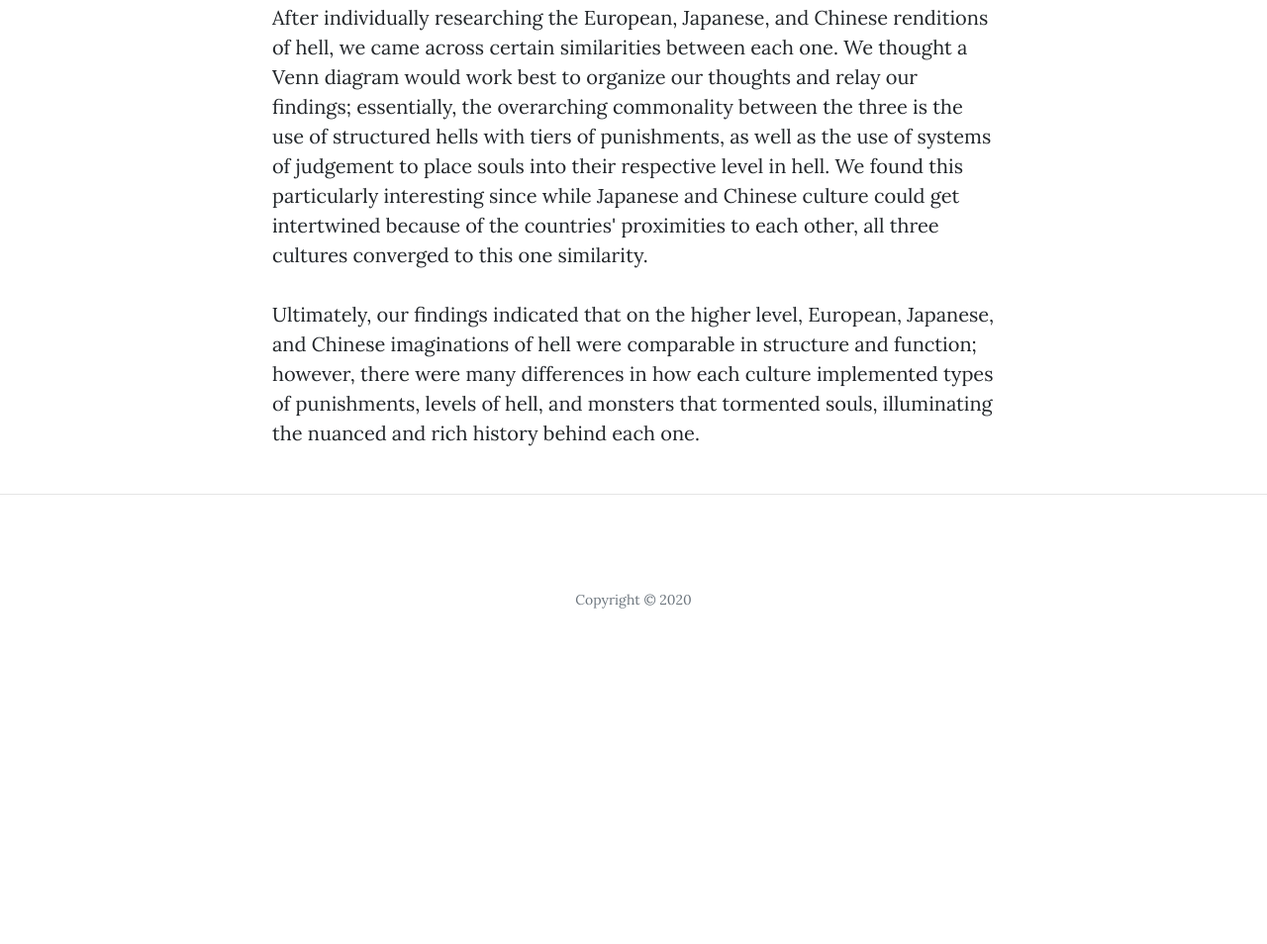
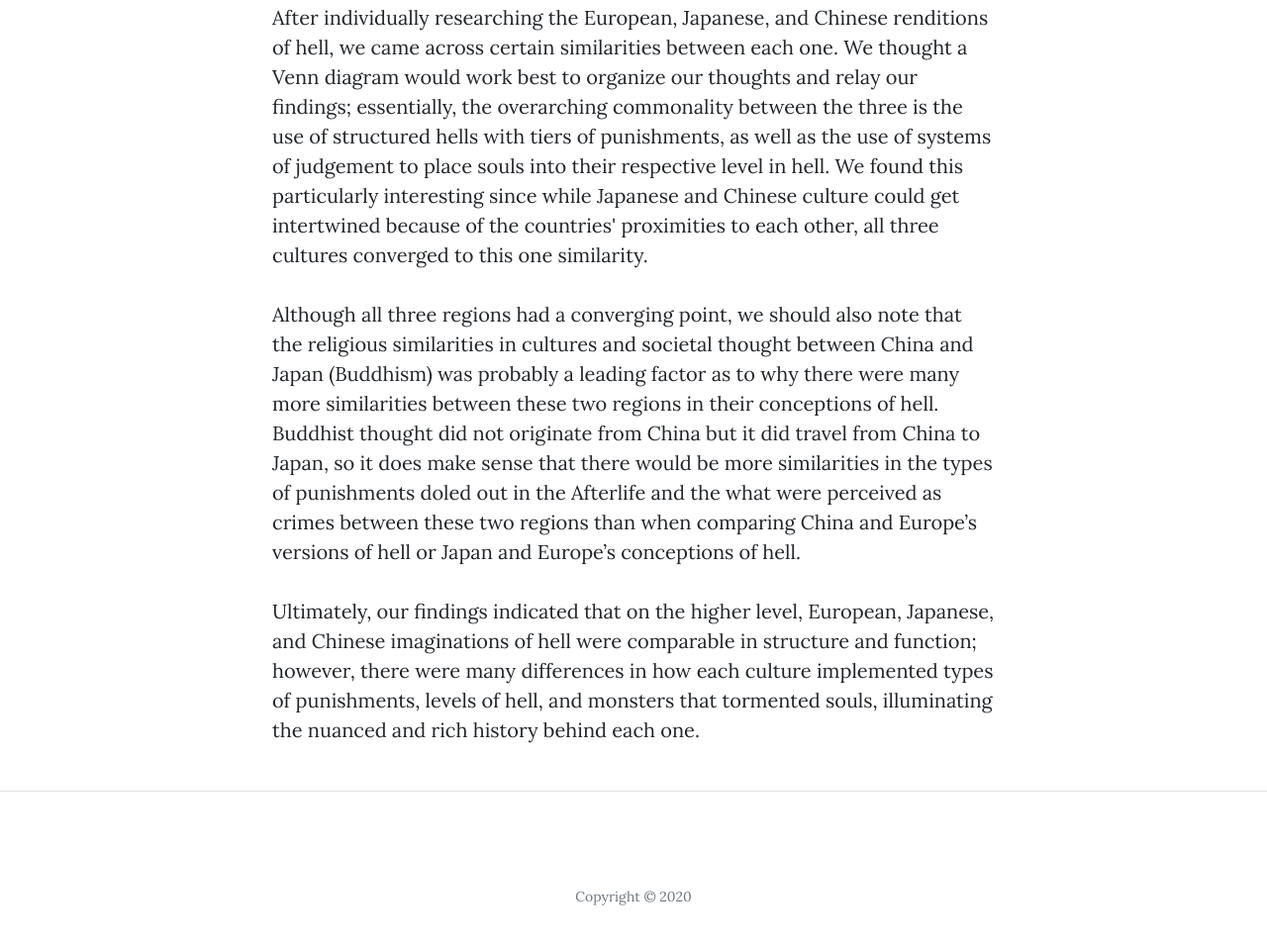
Before and after one commit to belle-chang/conceptualizations-of-monsters, a website: page post_comparison.html in a window 1280 px wide. Shown: the part 1177-2131 px from the top of the page at 99% size. Before the commit the page ends 1859 px from the top, so only its background shows below. Drawn offline with nearby package versions, Linux system fonts and the light colour scheme.

Commit message:
Adding comparison

```diff
--- a/post_comparison.html
+++ b/post_comparison.html
@@ -96,6 +96,15 @@
           </p>
 
           <p>
+            Although all three regions had a converging point, we should also note that the religious similarities in
+            cultures and societal thought between China and Japan (Buddhism) was probably a leading factor as to why
+             there were many more similarities between these two regions in their conceptions of hell.
+             Buddhist thought did  not originate from China but it did travel from China to Japan, so it does make sense
+             that there would be more similarities in the types of punishments doled out in the Afterlife
+             and the what were perceived as crimes between these two regions than when comparing China and Europe’s versions of hell or Japan and Europe’s conceptions of hell.
+          </p>
+
+          <p>
             Ultimately, our findings indicated that on the higher level, European, Japanese, and Chinese imaginations of hell were comparable in structure and function; however, there were
             many differences in how each culture implemented types of punishments, levels of hell, and monsters that tormented souls, illuminating the nuanced and rich history behind each one.
           </p>
```
